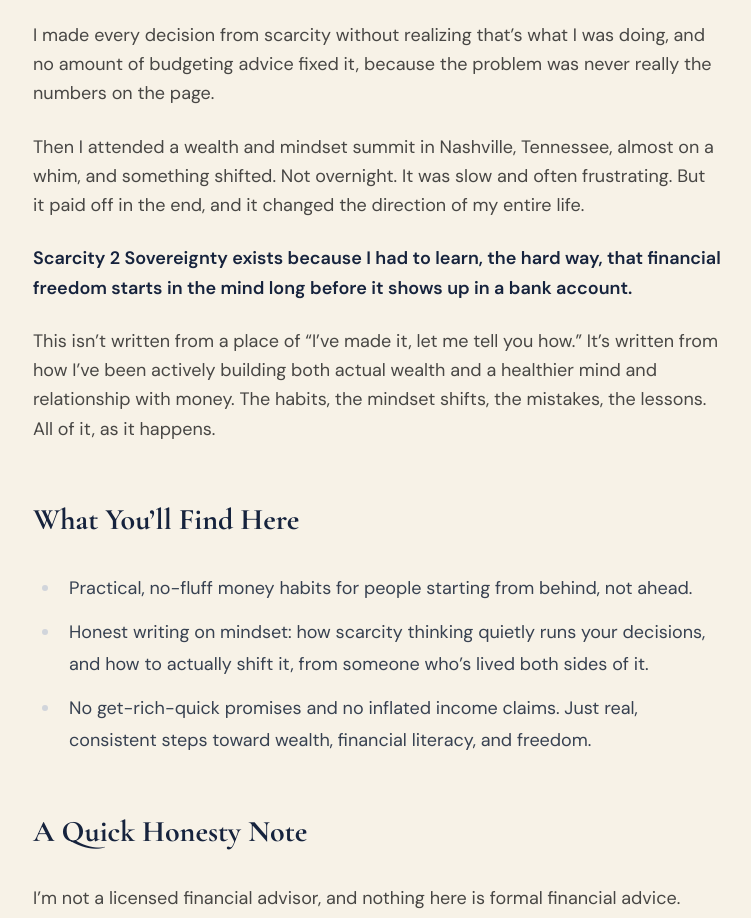
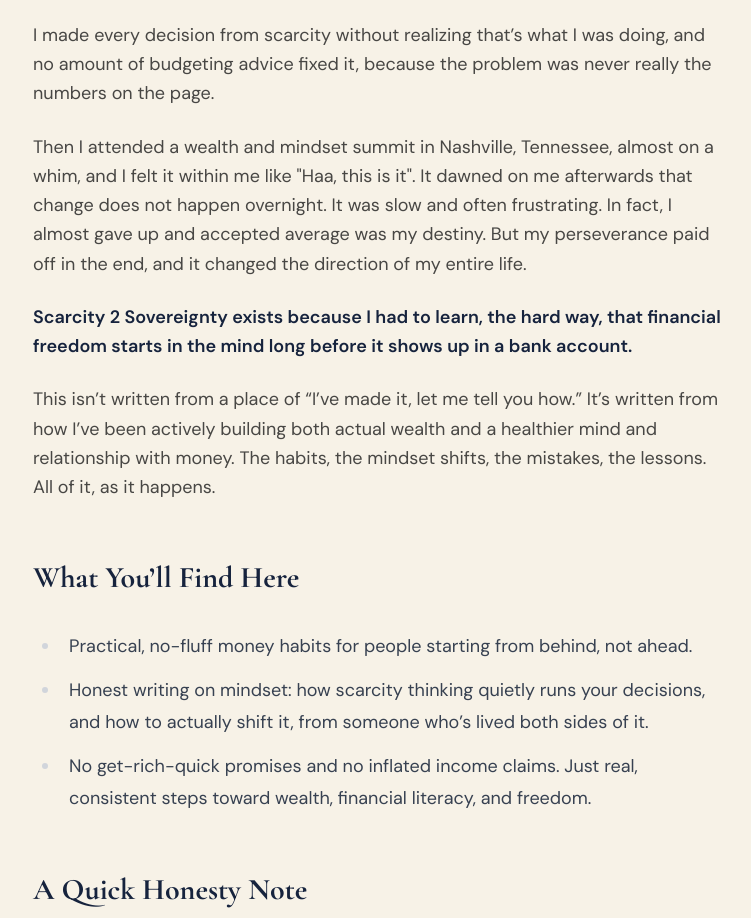
Before and after one commit to Ak-Lexzy1/Scarcity-to-Sovereignty-, a Next.js app: page /about in a window 1280 px wide. Shown: the part 1820-2738 px from the top of the page, without its empty margins (263-1014 px from the left). Built offline with nearby package versions, Linux system fonts and the light colour scheme.

Commit message:
Update narrative about wealth summit experience
Revised personal reflection on attending a summit.

```diff
--- a/src/app/about/page.tsx
+++ b/src/app/about/page.tsx
@@ -109,8 +109,8 @@ export default function AboutPage() {
 
         <p>
           Then I attended a wealth and mindset summit in Nashville,
-          Tennessee, almost on a whim, and something shifted. Not overnight.
-          It was slow and often frustrating. But it paid off in the end, and
+          Tennessee, almost on a whim, and I felt it within me like "Haa, this is it". It dawned on me afterwards that change does not happen overnight.
+          It was slow and often frustrating. In fact, I almost gave up and accepted average was my destiny. But my perseverance paid off in the end, and
           it changed the direction of my entire life.
         </p>
 
```
